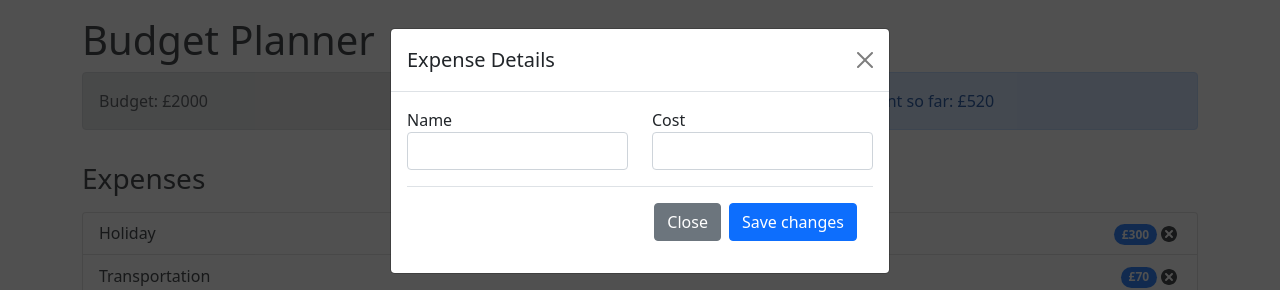
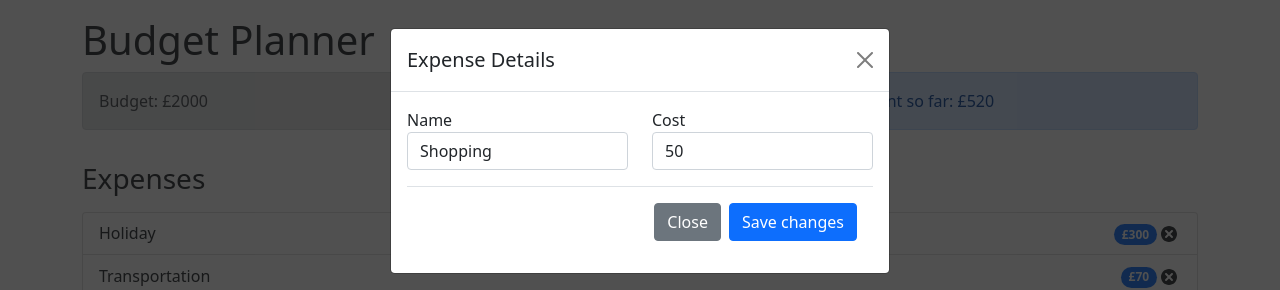
Before and after one commit to ElliotRedhead/BudgetFrontend, a React (Create React App) app: page / in a window 1280 px wide. Both pictures are taken after a click on the icon 1169 px from the left and 234 px from the top of the page. Shown: the top 290 px of the page. Built offline with nearby package versions, Linux system fonts and the light colour scheme.

Commit message:
Persist selected expense details to edit modal

```diff
--- a/src/App.tsx
+++ b/src/App.tsx
@@ -1,4 +1,4 @@
-import { useState } from "react";
+import { useState, useContext } from "react";
 import "bootstrap/dist/css/bootstrap.min.css";
 import "./styles/index.scss";
 
@@ -11,14 +11,31 @@ import { ExpenseDataProvider } from "./context/ExpenseDataContext";
 import ModalContext from "./context/ModalContext";
 
 const App = (): JSX.Element => {
+	const modalContext = useContext(ModalContext);
 	const [modalVisibility, setModalVisibility] = useState(false);
 	const toggleModalVisibility = () => {
 		setModalVisibility(!modalVisibility);
 	};
+	const [expenseName, setExpenseName] = useState(modalContext.expenseName);
+	const [expenseCost, setExpenseCost] = useState(modalContext.expenseCost);
+	const expenseNameSetter = (name:string) => {
+		setExpenseName(name);
+	};
+	const expenseCostSetter = (cost:number) => {
+		setExpenseCost(cost);
+	};
+	const ModalContextProviderValues = {
+		modalVisibility,
+		toggleModalVisibility,
+		expenseName,
+		expenseNameSetter,
+		expenseCost,
+		expenseCostSetter
+	};
 
 	return (
 		<ExpenseDataProvider>
-			<ModalContext.Provider value={{ modalVisibility, toggleModalVisibility }}>
+			<ModalContext.Provider value={ ModalContextProviderValues }>
 				<ExpenseFormModal />
 				<div className="container">
 					<h1 className="mt-3">
--- a/src/components/ExpenseFormModal.tsx
+++ b/src/components/ExpenseFormModal.tsx
@@ -52,7 +52,7 @@ const ExpenseFormModal = (props:any):JSX.Element => {
 										type="text"
 										className="form-control"
 										id="name"
-										value={name}
+										value={modalContext.expenseName}
 										onChange={event => setName(event.target.value)} />
 								</div>
 								<div className="col-sm">
@@ -64,7 +64,7 @@ const ExpenseFormModal = (props:any):JSX.Element => {
 										type="text"
 										className="form-control"
 										id="cost"
-										value={cost}
+										value={modalContext.expenseCost}
 										onChange={event => setCost(event.target.value)} />
 								</div>
 							</div>
--- a/src/components/ExpenseItem.tsx
+++ b/src/components/ExpenseItem.tsx
@@ -10,8 +10,6 @@ interface ExpenseProps {
 	cost:number
 }
 
-
-
 const ExpenseItem = (props:ExpenseProps): JSX.Element => {
 	const [editButtonVisibility, setEditButtonVisibility] = useState(false);
 	const { dispatch } = useContext(ExpenseDataContext);
@@ -19,8 +17,9 @@ const ExpenseItem = (props:ExpenseProps): JSX.Element => {
 
 	const editOnClickHandler = () => {
 		setEditButtonVisibility(false);
+		modalContext.expenseNameSetter(props.name);
+		modalContext.expenseCostSetter(props.cost);
 		modalContext.toggleModalVisibility();
-		console.log(modalContext);
 	};
 
 	const handleDeleteExpense = () => {
--- a/src/context/ModalContext.tsx
+++ b/src/context/ModalContext.tsx
@@ -1,8 +1,13 @@
+/* eslint-disable no-unused-vars, @typescript-eslint/no-unused-vars */
 import { createContext } from "react";
 
 const ModalContext = createContext({
 	modalVisibility: false,
-	// eslint-disable-next-line @typescript-eslint/no-empty-function
-	toggleModalVisibility: () => {} });
+	toggleModalVisibility: () => {},
+	expenseName: "",
+	expenseNameSetter: (name:string) => {},
+	expenseCost: 0,
+	expenseCostSetter: (cost:number) => {}
+});
 
 export default ModalContext;
```
Also changed, not shown: .eslintrc.js.
